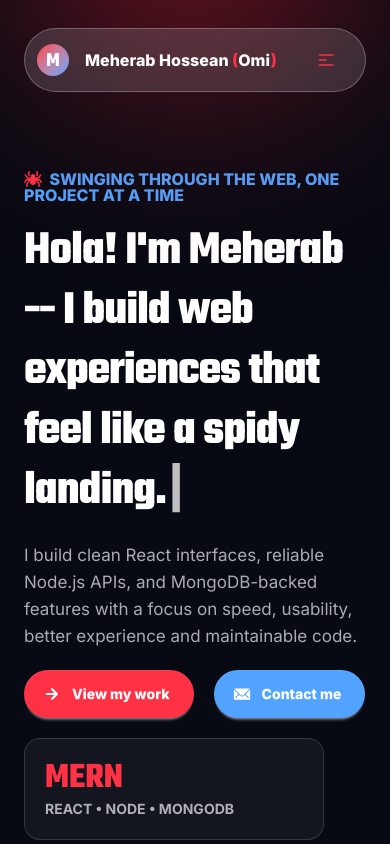
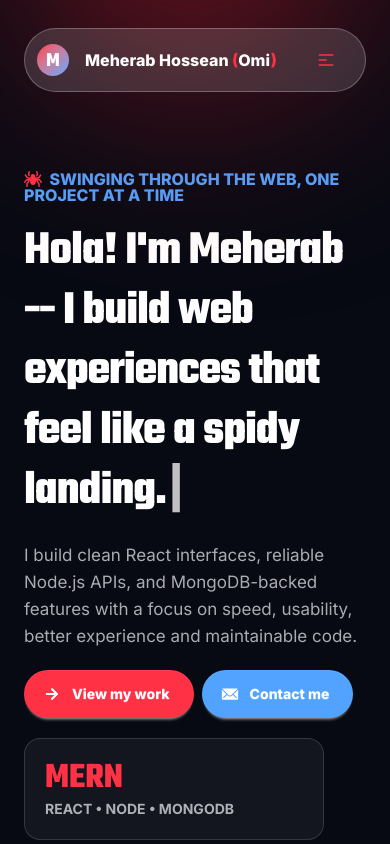
Before and after one commit to Mejerab/portfolio, a React (Vite) app: page / in a window 390 px wide. Shown: the top 844 px of the page. Built offline with nearby package versions, Linux system fonts and the light colour scheme.

Commit message:
Update Hero.jsx again

```diff
--- a/src/Pages/Home/Hero.jsx
+++ b/src/Pages/Home/Hero.jsx
@@ -18,7 +18,7 @@
                     className="teko font-bold text-5xl lg:text-7xl leading-15 lg:leading-20 lg:h-80"
                 />
                 <p className="para text-[17px] leading-6.75">I build clean React interfaces, reliable Node.js APIs, and MongoDB-backed features with a focus on speed, usability, better experience and maintainable code.</p>
-                <div className="flex items-center gap-x-5">
+                <div className="flex items-center gap-x-2 lg:gap-x-5">
                     <BtnHook text={'View my work'} link={'/works'} work />
                     <a href="#contact" className={`btn bgBlue hovBlue text-white hover:bg-white! font-extrabold tra px-6 py-6 border-0 rounded-full relative duration-200 group overflow-hidden`}>
                         <span className="ml-6 tra group-hover:ml-0 group-hover:mr-6">Contact me</span><IoIosMail className="absolute text-xl top-1/2 -translate-1/2 left-7 group-hover:-rotate-45 group-hover:translate-x-4 tra opacity-1000 visible group-hover:opacity-0 group-hover:invisible" />
```
